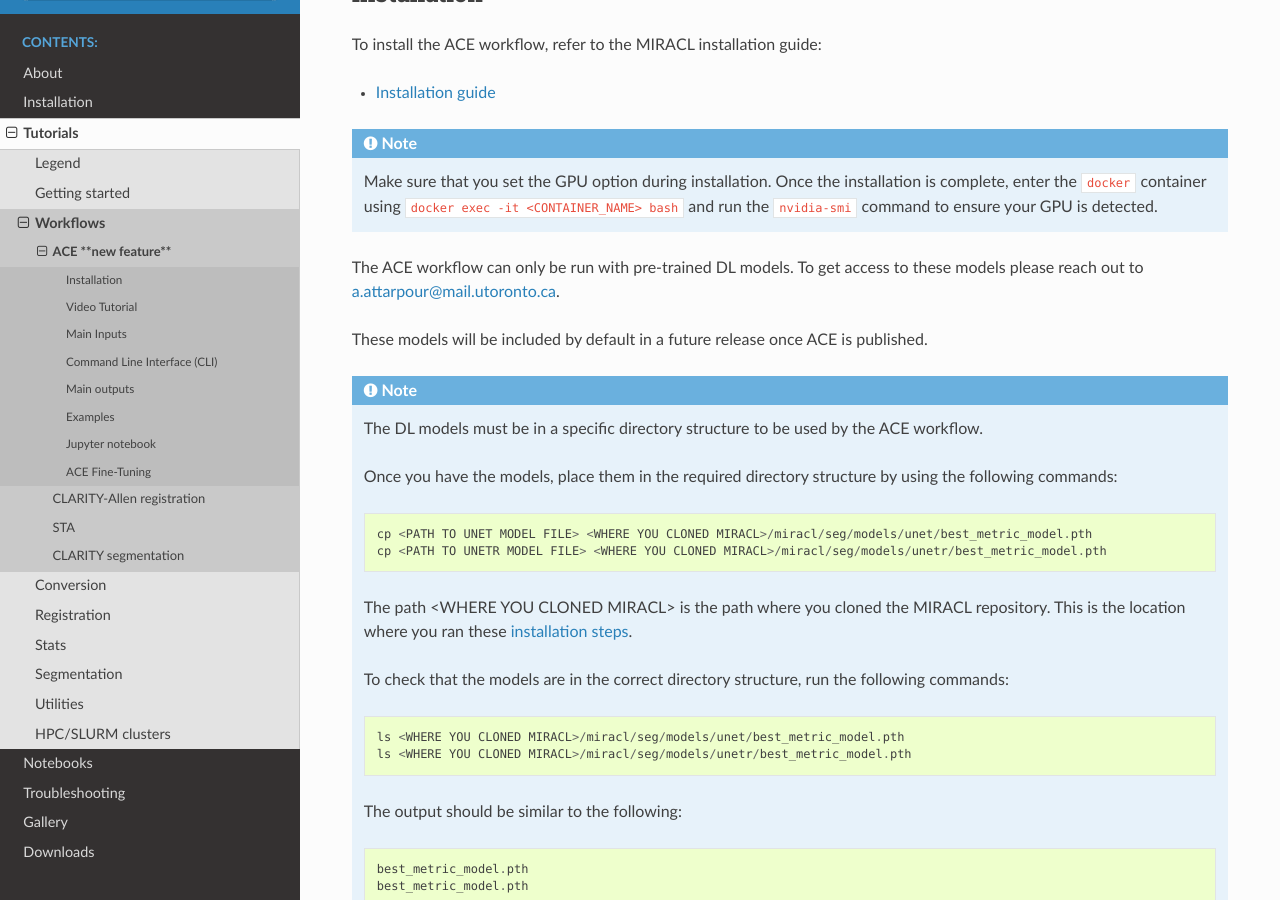
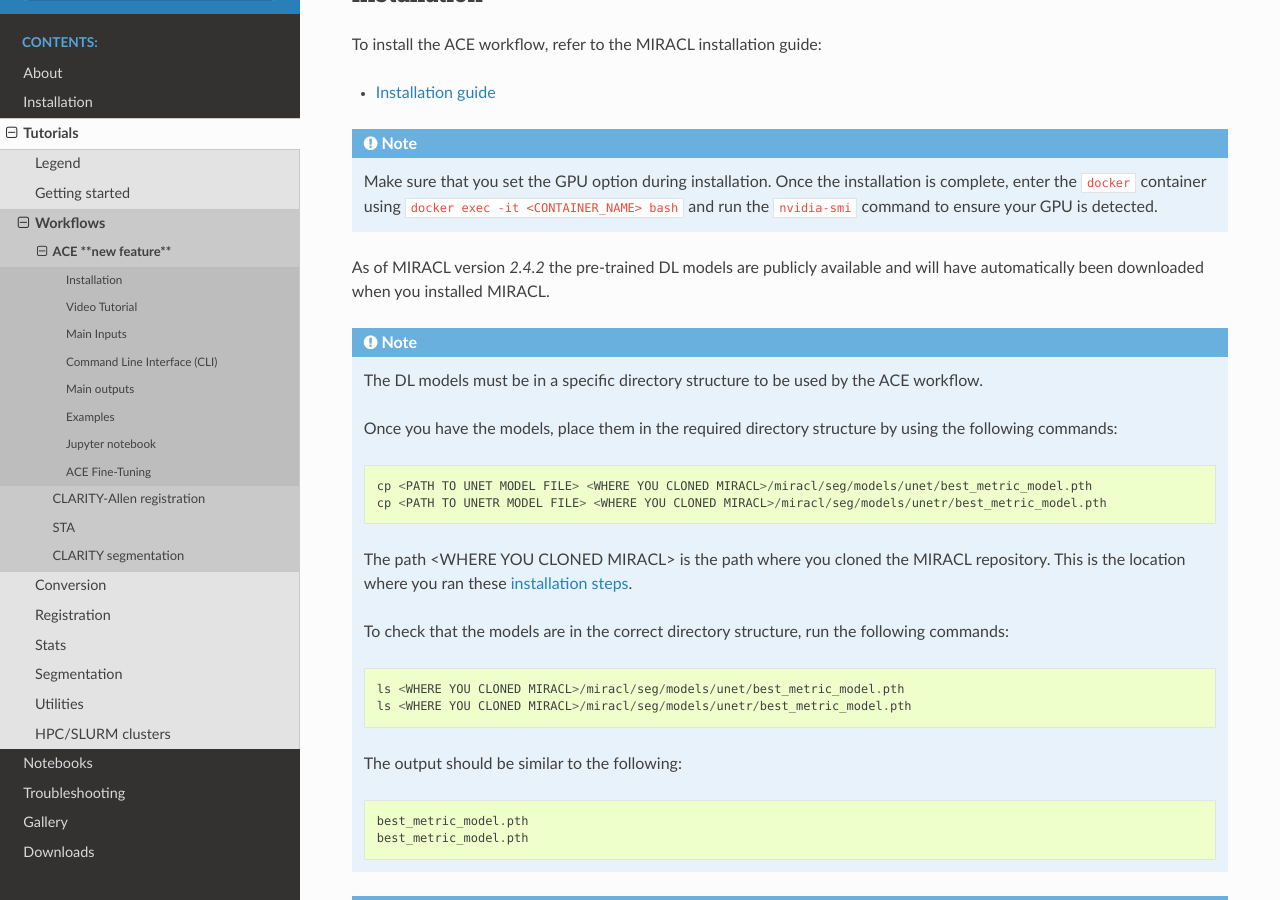
Before and after one commit to AICONSlab/MIRACL, a Sphinx documentation site: the page built from docs/tutorials/workflows/ace_flow/ace_flow.rst, in a window 1280 px wide and 900 px high, scrolled down 423 px. Built offline with Sphinx 7.4.7 and the Read the Docs theme 3.1.0, drawn with Linux system fonts in a browser that asks for light colours.

Commit message:
[feat] update README.md and ACE flow tutorial
Added information that the models will now be included in MIRACL
automatically during installation as they are now publicly available.

```diff
--- a/docs/tutorials/workflows/ace_flow/ace_flow.rst
+++ b/docs/tutorials/workflows/ace_flow/ace_flow.rst
@@ -27,10 +27,7 @@ To install the ACE workflow, refer to the MIRACL installation guide:
    Once the installation is complete, enter the ``docker`` container using ``docker exec -it <CONTAINER_NAME> bash``
    and run the ``nvidia-smi`` command to ensure your GPU is detected.
 
-The ACE workflow can only be run with pre-trained DL models. To get access to these models please reach out
-to `a.attarpour@mail.utoronto.ca <mailto:a.attarpour@mail.utoronto.ca>`_.
-
-These models will be included by default in a future release once ACE is published.
+As of MIRACL version `2.4.2` the pre-trained DL models are publicly available and will have automatically been downloaded when you installed MIRACL.
 
 .. _model_directory_specification:
 
```
Also changed, not shown: README.md (+3 -6 lines).
